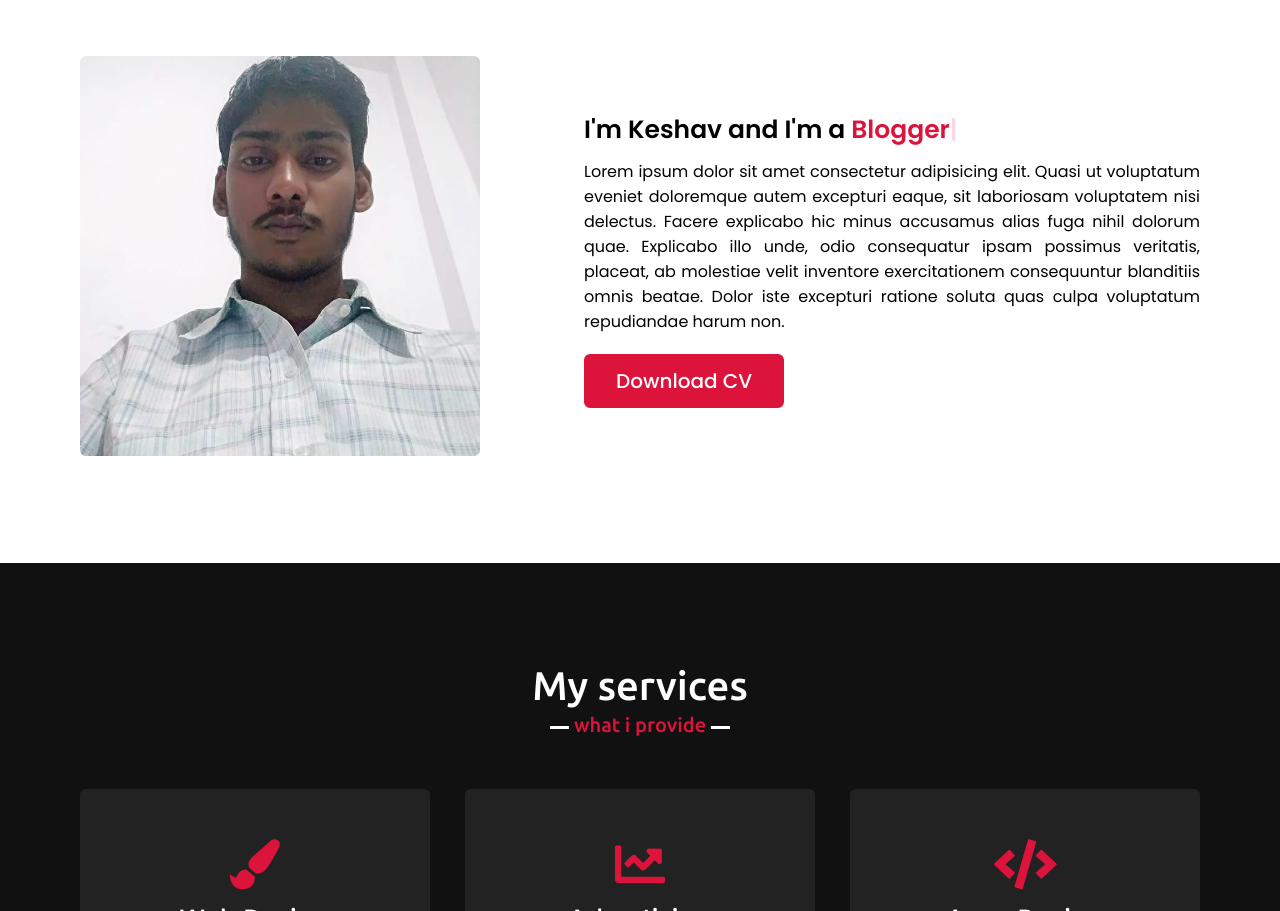
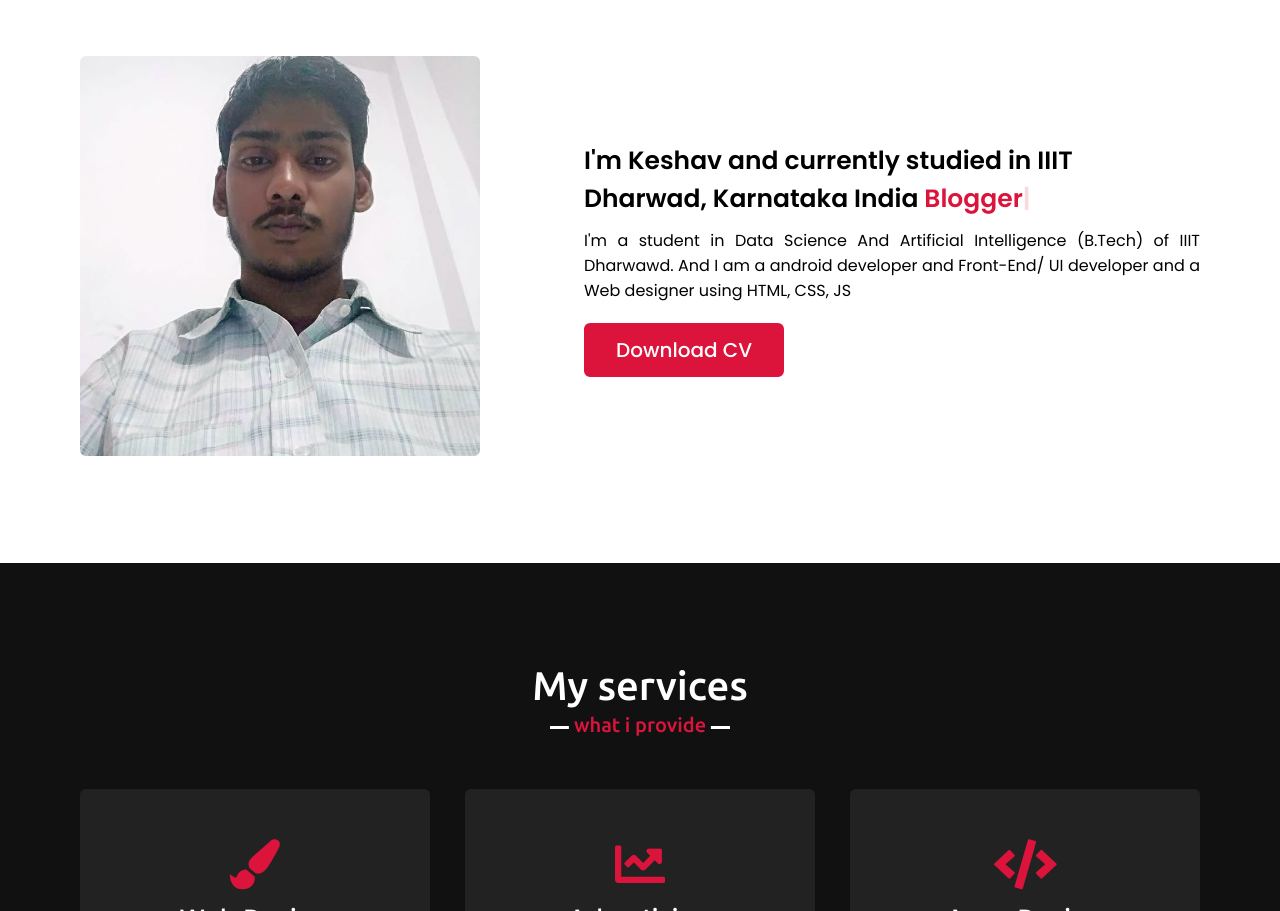
Before and after one commit to keshavkumar102000/keshavportfolio.com, a plain HTML site: page index.html in a window 1280 px wide. Shown: the part 970-1881 px from the top of the page. Drawn offline with nearby package versions, Linux system fonts and the light colour scheme; files whose address does not match are found by name.

Commit message:
Update index.html

```diff
--- a/index.html
+++ b/index.html
@@ -58,9 +58,8 @@
                     <img src="images/keshav.jpeg.jpeg" alt="">
                 </div>
                 <div class="column right">
-                    <div class="text">I'm Keshav and I'm a <span class="typing-2"></span></div>
-                    <p>Lorem ipsum dolor sit amet consectetur adipisicing elit. Quasi ut voluptatum eveniet doloremque autem excepturi eaque, sit laboriosam voluptatem nisi delectus. Facere explicabo hic minus accusamus alias fuga nihil dolorum quae. Explicabo
-                        illo unde, odio consequatur ipsam possimus veritatis, placeat, ab molestiae velit inventore exercitationem consequuntur blanditiis omnis beatae. Dolor iste excepturi ratione soluta quas culpa voluptatum repudiandae harum non.</p>
+                    <div class="text">I'm Keshav and currently studied in IIIT Dharwad, Karnataka India <span class="typing-2"></span></div>
+                    <p>I'm a student in Data Science And Artificial Intelligence (B.Tech) of IIIT Dharwawd. And I am a android developer and Front-End/ UI developer and a Web designer using HTML, CSS, JS</p>
                     <a href="#">Download CV</a>
                 </div>
             </div>
```
